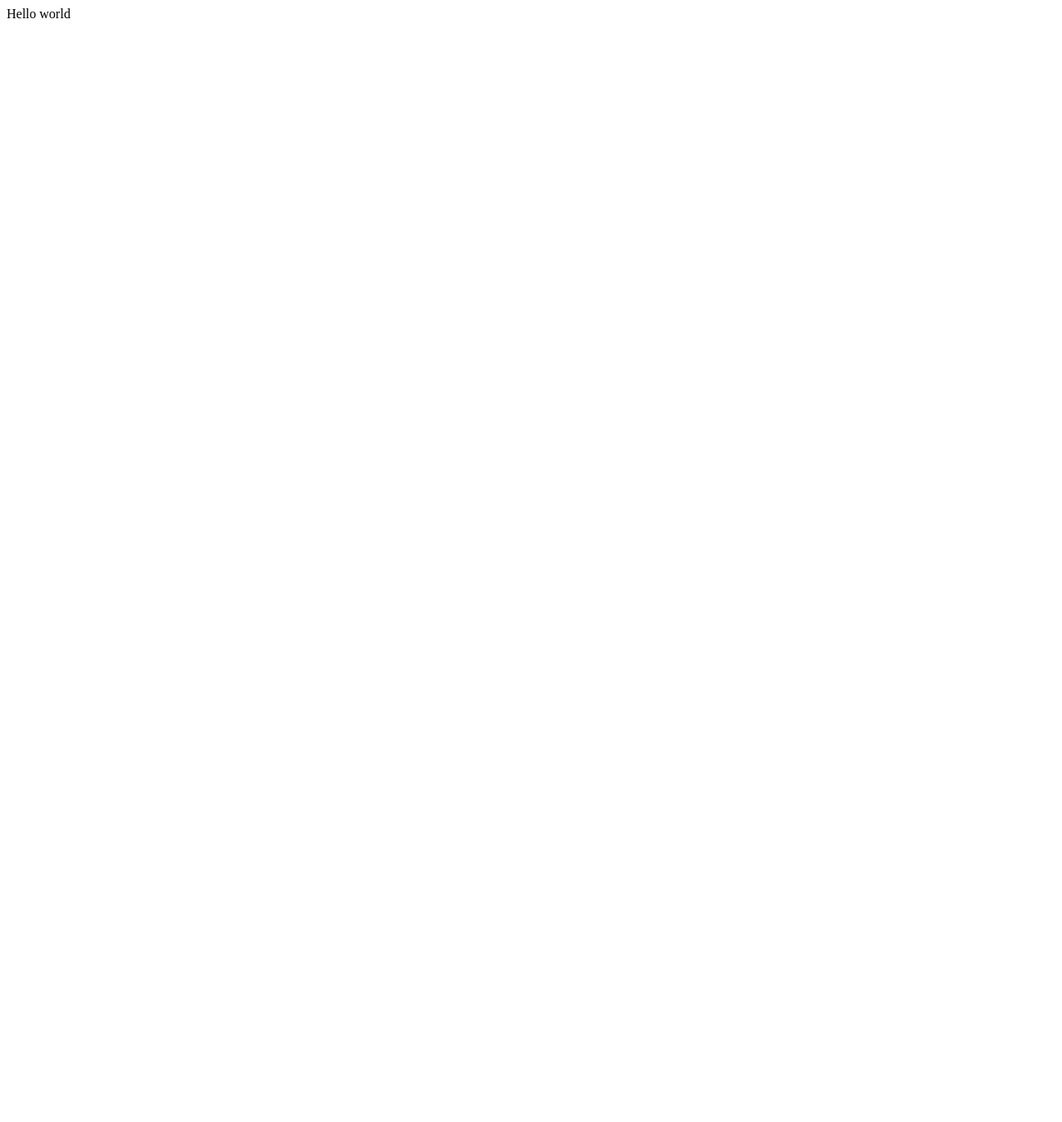
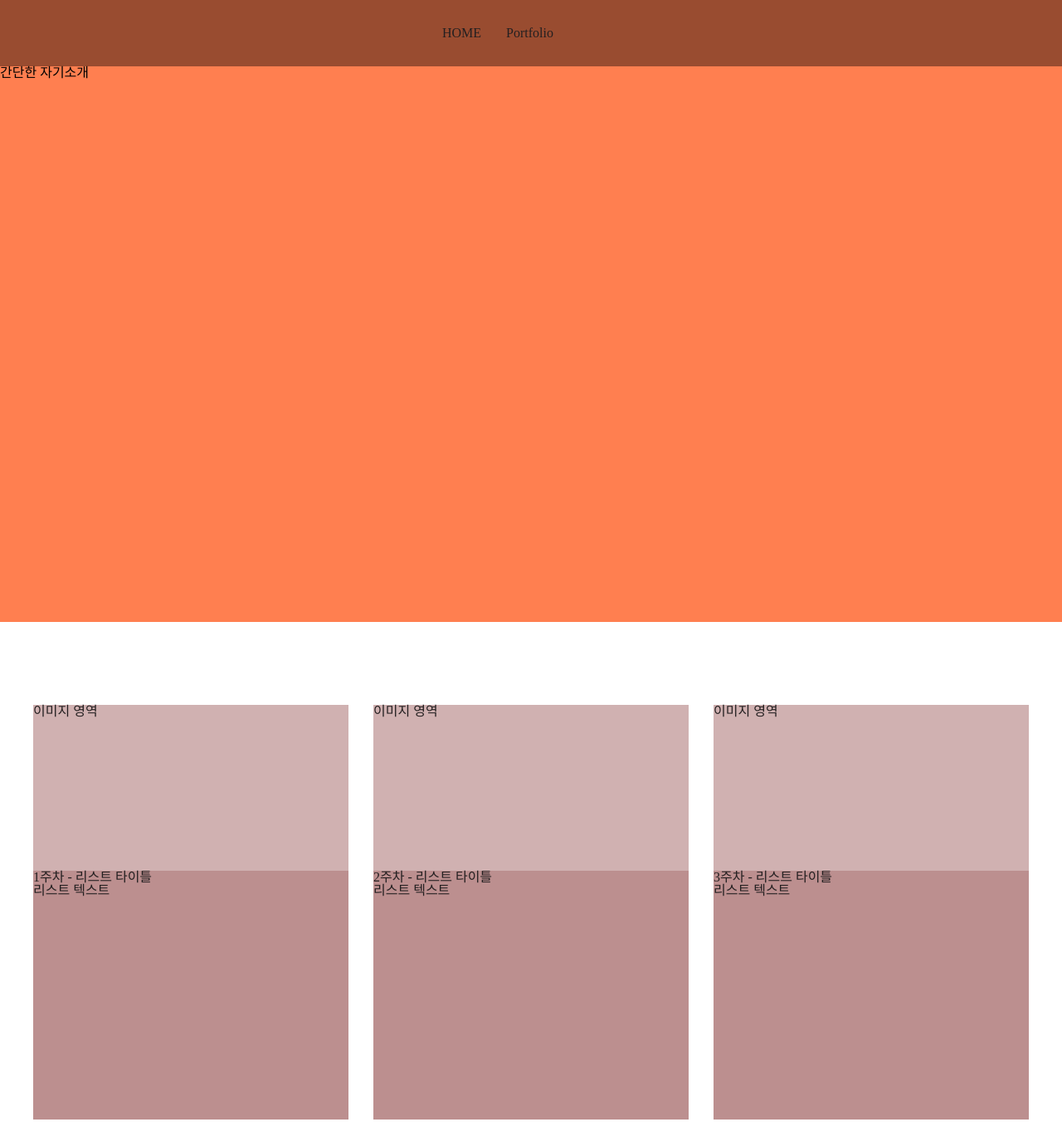
Before and after one commit to hagoni/pb-class, a plain HTML site: page index.html in a window 1280 px wide. Shown: the whole page at 83% size. Before the commit the page ends 800 px from the top, so only its background shows below. Drawn offline with Linux system fonts and the light colour scheme.

Commit message:
make template

```diff
--- /dev/null
+++ b/css/reset.css
@@ -0,0 +1,60 @@
+@charset "utf-8";
+
+html, body, div, span, applet, object, iframe,
+h1, h2, h3, h4, h5, h6, p, blockquote, pre,
+a, abbr, acronym, address, big, cite, code,
+del, dfn, em, img, ins, kbd, q, s, samp,
+small, strike, strong, sub, sup, tt, var, u, i, center,
+dl, dt, dd, ol, ul, li,
+fieldset, form, label, legend,
+table, caption, tbody, tfoot, thead, tr, th, td,
+article, aside, canvas, details, embed,
+figure, figcaption, footer, header, hgroup,
+menu, nav, output, ruby, section, summary,
+time, mark, audio, video {
+	margin: 0;
+	padding: 0;
+	border: 0;
+	font-size: 100%;
+	font: inherit;
+	vertical-align: baseline;
+	background: transparent;
+	box-sizing:border-box;
+}
+
+a {display:inline-block;}
+a:link { color: #231f20; text-decoration: none; }
+a:hover{ color:#231f20; text-decoration: none; }
+a:visited { color: #231f20; text-decoration: none;}
+a:active { color: #231f20; text-decoration: none;}
+
+* {margin:0; padding:0; box-sizing:border-box;}
+body {line-height: 1; background: #fff; color: #000;}
+ol,ul { list-style:none; }
+article, aside, canvas, details, figcaption, figure,
+footer, header, hgroup, menu, nav, section, summary { display: block;}
+nav ul { list-style: none;}
+blockquote, q { quotes: none;}
+blockquote:before, blockquote:after,
+q:before, q:after { content: ''; content: none;}
+ins { background-color: #ff9; color: #000; text-decoration: none;}
+mark { background-color: #ff9; color: #000; font-style: italic; font-weight: bold;}
+del { text-decoration: line-through;}
+abbr[title], dfn[title] { border-bottom: 1px dotted #000; cursor: help;}
+table { border-collapse: collapse; border-spacing: 0;}
+hr { display: block; height: 1px; border: 0; border-top: 1px solid #cccccc; margin: 1em 0; padding: 0;}
+input, select { vertical-align: middle;}
+caption { text-indent:-9999em; font-size:0; line-height:0;}
+select,input,button,textarea,button{font-size:99%;}
+table{font-size:inherit;}
+pre,code,kbd,samp,tt{font-family:monospace;*font-size:108%;line-height:100%;}
+.content legend {overflow:hidden;visibility:hidden;position:absolute;top:0;left:0;width:1px;height:1px;font-size:0;line-height:0}
+input, select { vertical-align: middle;}
+button {margin:0; padding:0; font:inherit; line-height:normal; background:transparent; border:0;}
+img {vertical-align:top;}
+button {background:transparent; border:0; cursor:pointer; outline:0;}
+::-ms-clear {display:none;}
+::-webkit-search-decoration,
+::-webkit-search-cancel-button,
+::-webkit-search-results-button,
+::-webkit-search-results-decoration {display:none;}
--- /dev/null
+++ b/css/style.css
@@ -0,0 +1,47 @@
+header {
+  position: fixed;
+  left: 0;
+  top: 0;
+  width: 100%;
+  height: 80px;
+  background-color: rgba(0, 0, 0, 0.4);
+}
+header ul {
+  display: flex;
+  justify-content: center;
+  align-items: center;
+  gap: 30px;
+  width: 1200px;
+  height: 100%;
+}
+header li a, header li a:visited {
+  color: #fff;
+}
+
+.main_visual {
+  padding-top: 80px;
+  height: 750px;
+  background-color: coral;
+}
+.contents {
+  width: 1200px;
+  margin: 100px auto;
+}
+.contents ul {
+  display: flex;
+  gap: 30px;
+}
+.contents li {
+  width: 380px;
+  height: 500px;
+  background-color: rosybrown;
+}
+.contents li a {
+  display: flex;
+  height: 100%;
+  flex-direction: column;
+}
+.contents .img_area {
+  height: 200px;
+  background-color: rgba(255, 255, 255, 0.3);
+}
--- a/index.html
+++ b/index.html
@@ -5,8 +5,43 @@
   <meta http-equiv="X-UA-Compatible" content="IE=edge">
   <meta name="viewport" content="width=device-width, initial-scale=1.0">
   <title>Document</title>
+  <link rel="stylesheet" href="css/reset.css">
+  <link rel="stylesheet" href="css/style.css">
 </head>
 <body>
-  Hello world
+  <header>
+    <ul>
+      <li><a href="#">HOME</a></li>
+      <li><a href="#">Portfolio</a></li>
+    </ul>
+  </header>
+  <div class="main_visual">
+    간단한 자기소개
+  </div>
+  <div class="contents">
+    <ul>
+      <li>
+        <a href="#">
+          <div class="img_area">이미지 영역</div>
+          <p class="list_title">1주차 - 리스트 타이틀</p>
+          <p class="list_text">리스트 텍스트</p>
+        </a>
+      </li>
+      <li>
+        <a href="#">
+          <div class="img_area">이미지 영역</div>
+          <p class="list_title">2주차 - 리스트 타이틀</p>
+          <p class="list_text">리스트 텍스트</p>
+        </a>
+      </li>
+      <li>
+        <a href="#">
+          <div class="img_area">이미지 영역</div>
+          <p class="list_title">3주차 - 리스트 타이틀</p>
+          <p class="list_text">리스트 텍스트</p>
+        </a>
+      </li>
+    </ul>
+  </div>
 </body>
 </html>
```
